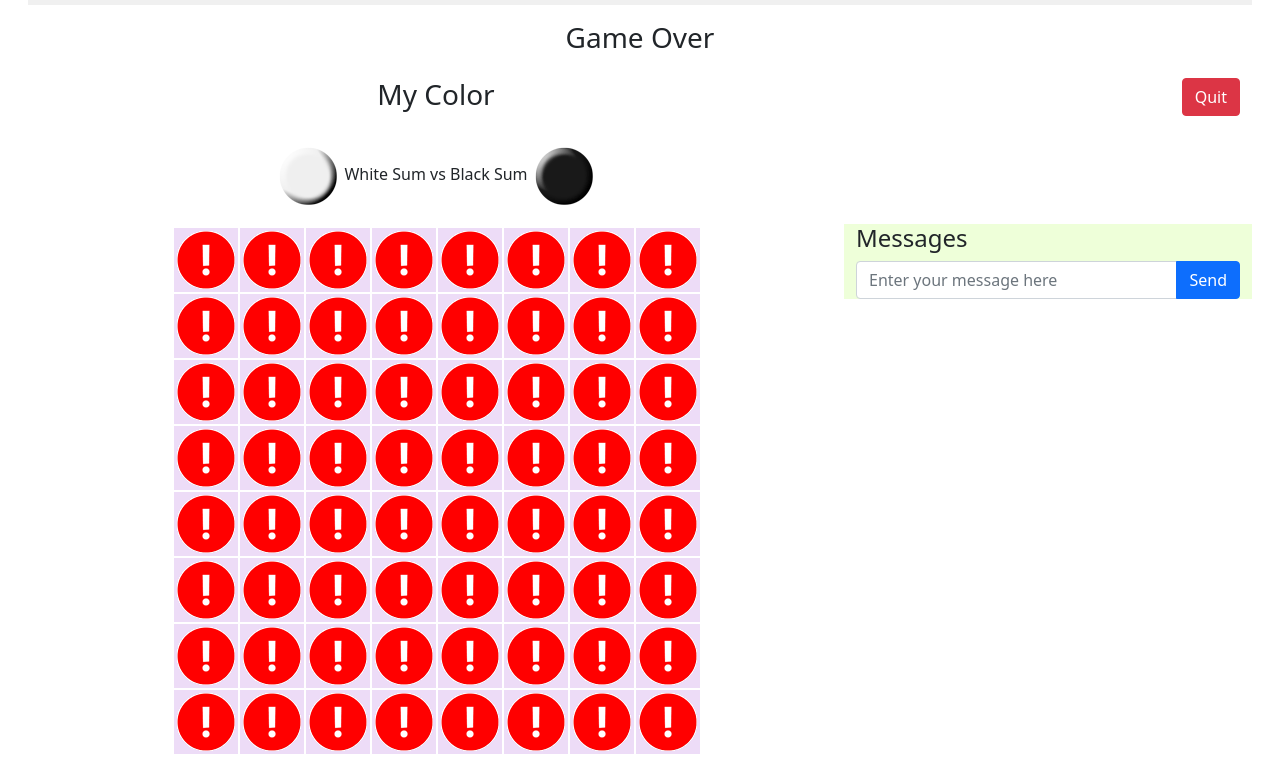
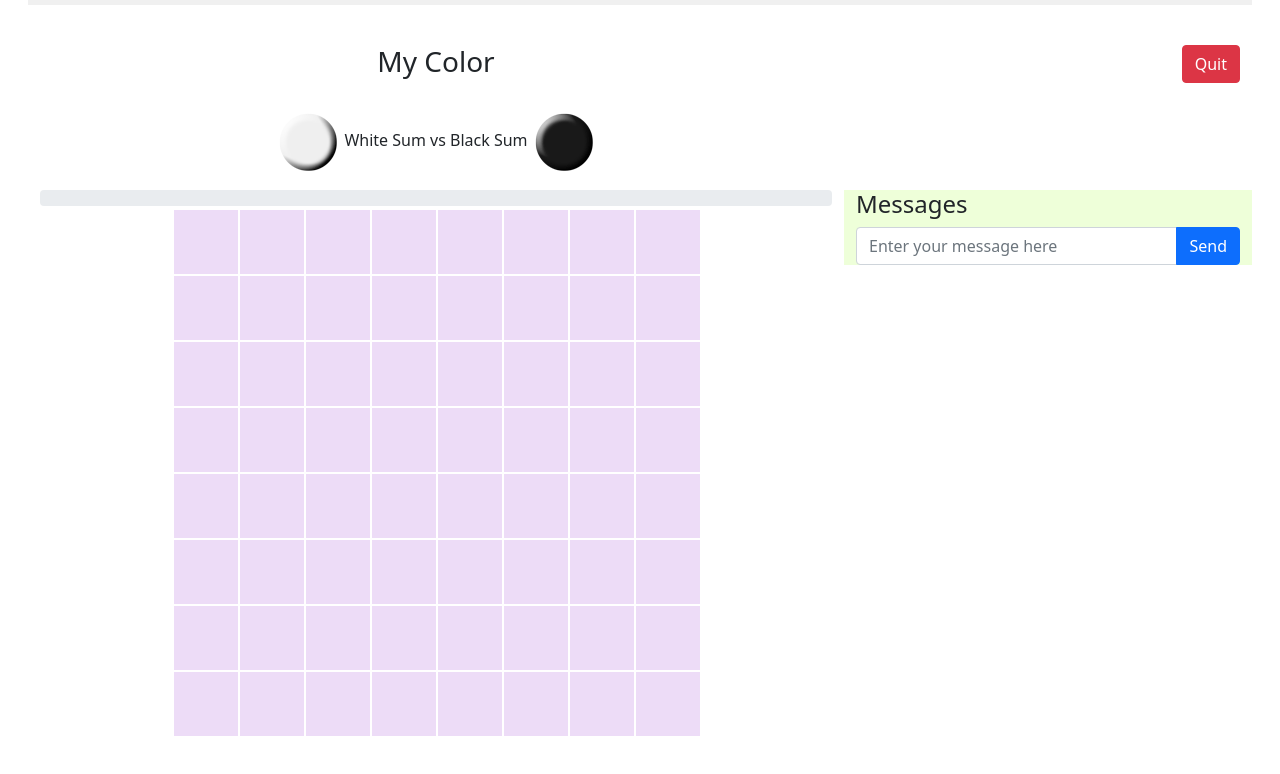
Before and after one commit to jean-hahn/reversi-jhahn, a website: page public/game.html in a window 1280 px wide. Shown: the part 53-827 px from the top of the page. Drawn offline with nearby package versions, Linux system fonts and the light colour scheme; no server answers.

Commit message:
launching final game

```diff
--- a/public/game.html
+++ b/public/game.html
@@ -27,18 +27,18 @@
 
     <div class="row m-3">
       <div class="col text-center">
-        <h3 id="game_over">Game Over</h3>
+        <h3 id="game_over"></h3>
       </div>
     </div>
 
     <div class="row m-3">
       <div class="col-md-8 text-center justify-content-center">
-        <h3 id="my_color">My Color</h3><br/>
-        <img clas="img-fluid" src="assets/images/white.gif" alt="White Score"/>
+        <h3 id="my_color">My Color</h3><br />
+        <img clas="img-fluid" src="assets/images/white.gif" alt="White Score" />
         <span id="whitesum">White Sum</span>
         <span id="vs">vs</span>
         <span id="blacksum">Black Sum</span>
-        <img clas="img-fluid" src="assets/images/black.gif" alt="Black Score"/>
+        <img clas="img-fluid" src="assets/images/black.gif" alt="Black Score" />
       </div>
       <div class="col-md-4 text-end justify-content-end">
         <div id="quit">Quit Button</div>
@@ -50,101 +50,105 @@
       <div class="col">
         <div class="row align-items-start justify-content-center">
           <div class="col-md-8 table-responsive">
+            <div class="progress">
+              <div id="elapsed" class="progress-bar progress-bar-animated progress-bar-striped bg-success" role="progressbar" style="width: 0%" aria-valuenow="0" aria-valuemin="0" aria-valuemax="100"></div>
+            </div>
+
             <table id="game_board" class="mx-auto w-auto">
               <tr>
                 <td>
-                  <td id="0_0"><img class="img-fluid" src="assets/images/error.gif" alt="error"></td>
-                  <td id="0_1"><img class="img-fluid" src="assets/images/error.gif" alt="error"></td>
-                  <td id="0_2"><img class="img-fluid" src="assets/images/error.gif" alt="error"></td>
-                  <td id="0_3"><img class="img-fluid" src="assets/images/error.gif" alt="error"></td>
-                  <td id="0_4"><img class="img-fluid" src="assets/images/error.gif" alt="error"></td>
-                  <td id="0_5"><img class="img-fluid" src="assets/images/error.gif" alt="error"></td>
-                  <td id="0_6"><img class="img-fluid" src="assets/images/error.gif" alt="error"></td>
-                  <td id="0_7"><img class="img-fluid" src="assets/images/error.gif" alt="error"></td>
+                <td id="0_0"><img class="img-fluid" src="assets/images/empty.gif" alt="error"></td>
+                <td id="0_1"><img class="img-fluid" src="assets/images/empty.gif" alt="error"></td>
+                <td id="0_2"><img class="img-fluid" src="assets/images/empty.gif" alt="error"></td>
+                <td id="0_3"><img class="img-fluid" src="assets/images/empty.gif" alt="error"></td>
+                <td id="0_4"><img class="img-fluid" src="assets/images/empty.gif" alt="error"></td>
+                <td id="0_5"><img class="img-fluid" src="assets/images/empty.gif" alt="error"></td>
+                <td id="0_6"><img class="img-fluid" src="assets/images/empty.gif" alt="error"></td>
+                <td id="0_7"><img class="img-fluid" src="assets/images/empty.gif" alt="error"></td>
                 </td>
               </tr>
               <tr>
                 <td>
-                  <td id="1_0"><img class="img-fluid" src="assets/images/error.gif" alt="error"></td>
-                  <td id="1_1"><img class="img-fluid" src="assets/images/error.gif" alt="error"></td>
-                  <td id="1_2"><img class="img-fluid" src="assets/images/error.gif" alt="error"></td>
-                  <td id="1_3"><img class="img-fluid" src="assets/images/error.gif" alt="error"></td>
-                  <td id="1_4"><img class="img-fluid" src="assets/images/error.gif" alt="error"></td>
-                  <td id="1_5"><img class="img-fluid" src="assets/images/error.gif" alt="error"></td>
-                  <td id="1_6"><img class="img-fluid" src="assets/images/error.gif" alt="error"></td>
-                  <td id="1_7"><img class="img-fluid" src="assets/images/error.gif" alt="error"></td>
+                <td id="1_0"><img class="img-fluid" src="assets/images/empty.gif" alt="error"></td>
+                <td id="1_1"><img class="img-fluid" src="assets/images/empty.gif" alt="error"></td>
+                <td id="1_2"><img class="img-fluid" src="assets/images/empty.gif" alt="error"></td>
+                <td id="1_3"><img class="img-fluid" src="assets/images/empty.gif" alt="error"></td>
+                <td id="1_4"><img class="img-fluid" src="assets/images/empty.gif" alt="error"></td>
+                <td id="1_5"><img class="img-fluid" src="assets/images/empty.gif" alt="error"></td>
+                <td id="1_6"><img class="img-fluid" src="assets/images/empty.gif" alt="error"></td>
+                <td id="1_7"><img class="img-fluid" src="assets/images/empty.gif" alt="error"></td>
                 </td>
               </tr>
               <tr>
                 <td>
-                  <td id="2_0"><img class="img-fluid" src="assets/images/error.gif" alt="error"></td>
-                  <td id="2_1"><img class="img-fluid" src="assets/images/error.gif" alt="error"></td>
-                  <td id="2_2"><img class="img-fluid" src="assets/images/error.gif" alt="error"></td>
-                  <td id="2_3"><img class="img-fluid" src="assets/images/error.gif" alt="error"></td>
-                  <td id="2_4"><img class="img-fluid" src="assets/images/error.gif" alt="error"></td>
-                  <td id="2_5"><img class="img-fluid" src="assets/images/error.gif" alt="error"></td>
-                  <td id="2_6"><img class="img-fluid" src="assets/images/error.gif" alt="error"></td>
-                  <td id="2_7"><img class="img-fluid" src="assets/images/error.gif" alt="error"></td>
+                <td id="2_0"><img class="img-fluid" src="assets/images/empty.gif" alt="error"></td>
+                <td id="2_1"><img class="img-fluid" src="assets/images/empty.gif" alt="error"></td>
+                <td id="2_2"><img class="img-fluid" src="assets/images/empty.gif" alt="error"></td>
+                <td id="2_3"><img class="img-fluid" src="assets/images/empty.gif" alt="error"></td>
+                <td id="2_4"><img class="img-fluid" src="assets/images/empty.gif" alt="error"></td>
+                <td id="2_5"><img class="img-fluid" src="assets/images/empty.gif" alt="error"></td>
+                <td id="2_6"><img class="img-fluid" src="assets/images/empty.gif" alt="error"></td>
+                <td id="2_7"><img class="img-fluid" src="assets/images/empty.gif" alt="error"></td>
                 </td>
               </tr>
               <tr>
                 <td>
-                  <td id="3_0"><img class="img-fluid" src="assets/images/error.gif" alt="error"></td>
-                  <td id="3_1"><img class="img-fluid" src="assets/images/error.gif" alt="error"></td>
-                  <td id="3_2"><img class="img-fluid" src="assets/images/error.gif" alt="error"></td>
-                  <td id="3_3"><img class="img-fluid" src="assets/images/error.gif" alt="error"></td>
-                  <td id="3_4"><img class="img-fluid" src="assets/images/error.gif" alt="error"></td>
-                  <td id="3_5"><img class="img-fluid" src="assets/images/error.gif" alt="error"></td>
-                  <td id="3_6"><img class="img-fluid" src="assets/images/error.gif" alt="error"></td>
-                  <td id="3_7"><img class="img-fluid" src="assets/images/error.gif" alt="error"></td>
+                <td id="3_0"><img class="img-fluid" src="assets/images/empty.gif" alt="error"></td>
+                <td id="3_1"><img class="img-fluid" src="assets/images/empty.gif" alt="error"></td>
+                <td id="3_2"><img class="img-fluid" src="assets/images/empty.gif" alt="error"></td>
+                <td id="3_3"><img class="img-fluid" src="assets/images/empty.gif" alt="error"></td>
+                <td id="3_4"><img class="img-fluid" src="assets/images/empty.gif" alt="error"></td>
+                <td id="3_5"><img class="img-fluid" src="assets/images/empty.gif" alt="error"></td>
+                <td id="3_6"><img class="img-fluid" src="assets/images/empty.gif" alt="error"></td>
+                <td id="3_7"><img class="img-fluid" src="assets/images/empty.gif" alt="error"></td>
                 </td>
               </tr>
               <tr>
                 <td>
-                  <td id="4_0"><img class="img-fluid" src="assets/images/error.gif" alt="error"></td>
-                  <td id="4_1"><img class="img-fluid" src="assets/images/error.gif" alt="error"></td>
-                  <td id="4_2"><img class="img-fluid" src="assets/images/error.gif" alt="error"></td>
-                  <td id="4_3"><img class="img-fluid" src="assets/images/error.gif" alt="error"></td>
-                  <td id="4_4"><img class="img-fluid" src="assets/images/error.gif" alt="error"></td>
-                  <td id="4_5"><img class="img-fluid" src="assets/images/error.gif" alt="error"></td>
-                  <td id="4_6"><img class="img-fluid" src="assets/images/error.gif" alt="error"></td>
-                  <td id="4_7"><img class="img-fluid" src="assets/images/error.gif" alt="error"></td>
+                <td id="4_0"><img class="img-fluid" src="assets/images/empty.gif" alt="error"></td>
+                <td id="4_1"><img class="img-fluid" src="assets/images/empty.gif" alt="error"></td>
+                <td id="4_2"><img class="img-fluid" src="assets/images/empty.gif" alt="error"></td>
+                <td id="4_3"><img class="img-fluid" src="assets/images/empty.gif" alt="error"></td>
+                <td id="4_4"><img class="img-fluid" src="assets/images/empty.gif" alt="error"></td>
+                <td id="4_5"><img class="img-fluid" src="assets/images/empty.gif" alt="error"></td>
+                <td id="4_6"><img class="img-fluid" src="assets/images/empty.gif" alt="error"></td>
+                <td id="4_7"><img class="img-fluid" src="assets/images/empty.gif" alt="error"></td>
                 </td>
               </tr>
               <tr>
                 <td>
-                  <td id="5_0"><img class="img-fluid" src="assets/images/error.gif" alt="error"></td>
-                  <td id="5_1"><img class="img-fluid" src="assets/images/error.gif" alt="error"></td>
-                  <td id="5_2"><img class="img-fluid" src="assets/images/error.gif" alt="error"></td>
-                  <td id="5_3"><img class="img-fluid" src="assets/images/error.gif" alt="error"></td>
-                  <td id="5_4"><img class="img-fluid" src="assets/images/error.gif" alt="error"></td>
-                  <td id="5_5"><img class="img-fluid" src="assets/images/error.gif" alt="error"></td>
-                  <td id="5_6"><img class="img-fluid" src="assets/images/error.gif" alt="error"></td>
-                  <td id="5_7"><img class="img-fluid" src="assets/images/error.gif" alt="error"></td>
+                <td id="5_0"><img class="img-fluid" src="assets/images/empty.gif" alt="error"></td>
+                <td id="5_1"><img class="img-fluid" src="assets/images/empty.gif" alt="error"></td>
+                <td id="5_2"><img class="img-fluid" src="assets/images/empty.gif" alt="error"></td>
+                <td id="5_3"><img class="img-fluid" src="assets/images/empty.gif" alt="error"></td>
+                <td id="5_4"><img class="img-fluid" src="assets/images/empty.gif" alt="error"></td>
+                <td id="5_5"><img class="img-fluid" src="assets/images/empty.gif" alt="error"></td>
+                <td id="5_6"><img class="img-fluid" src="assets/images/empty.gif" alt="error"></td>
+                <td id="5_7"><img class="img-fluid" src="assets/images/empty.gif" alt="error"></td>
                 </td>
               </tr>
               <tr>
                 <td>
-                  <td id="6_0"><img class="img-fluid" src="assets/images/error.gif" alt="error"></td>
-                  <td id="6_1"><img class="img-fluid" src="assets/images/error.gif" alt="error"></td>
-                  <td id="6_2"><img class="img-fluid" src="assets/images/error.gif" alt="error"></td>
-                  <td id="6_3"><img class="img-fluid" src="assets/images/error.gif" alt="error"></td>
-                  <td id="6_4"><img class="img-fluid" src="assets/images/error.gif" alt="error"></td>
-                  <td id="6_5"><img class="img-fluid" src="assets/images/error.gif" alt="error"></td>
-                  <td id="6_6"><img class="img-fluid" src="assets/images/error.gif" alt="error"></td>
-                  <td id="6_7"><img class="img-fluid" src="assets/images/error.gif" alt="error"></td>
+                <td id="6_0"><img class="img-fluid" src="assets/images/empty.gif" alt="error"></td>
+                <td id="6_1"><img class="img-fluid" src="assets/images/empty.gif" alt="error"></td>
+                <td id="6_2"><img class="img-fluid" src="assets/images/empty.gif" alt="error"></td>
+                <td id="6_3"><img class="img-fluid" src="assets/images/empty.gif" alt="error"></td>
+                <td id="6_4"><img class="img-fluid" src="assets/images/empty.gif" alt="error"></td>
+                <td id="6_5"><img class="img-fluid" src="assets/images/empty.gif" alt="error"></td>
+                <td id="6_6"><img class="img-fluid" src="assets/images/empty.gif" alt="error"></td>
+                <td id="6_7"><img class="img-fluid" src="assets/images/empty.gif" alt="error"></td>
                 </td>
               </tr>
               <tr>
                 <td>
-                  <td id="7_0"><img class="img-fluid" src="assets/images/error.gif" alt="error"></td>
-                  <td id="7_1"><img class="img-fluid" src="assets/images/error.gif" alt="error"></td>
-                  <td id="7_2"><img class="img-fluid" src="assets/images/error.gif" alt="error"></td>
-                  <td id="7_3"><img class="img-fluid" src="assets/images/error.gif" alt="error"></td>
-                  <td id="7_4"><img class="img-fluid" src="assets/images/error.gif" alt="error"></td>
-                  <td id="7_5"><img class="img-fluid" src="assets/images/error.gif" alt="error"></td>
-                  <td id="7_6"><img class="img-fluid" src="assets/images/error.gif" alt="error"></td>
-                  <td id="7_7"><img class="img-fluid" src="assets/images/error.gif" alt="error"></td>
+                <td id="7_0"><img class="img-fluid" src="assets/images/empty.gif" alt="error"></td>
+                <td id="7_1"><img class="img-fluid" src="assets/images/empty.gif" alt="error"></td>
+                <td id="7_2"><img class="img-fluid" src="assets/images/empty.gif" alt="error"></td>
+                <td id="7_3"><img class="img-fluid" src="assets/images/empty.gif" alt="error"></td>
+                <td id="7_4"><img class="img-fluid" src="assets/images/empty.gif" alt="error"></td>
+                <td id="7_5"><img class="img-fluid" src="assets/images/empty.gif" alt="error"></td>
+                <td id="7_6"><img class="img-fluid" src="assets/images/empty.gif" alt="error"></td>
+                <td id="7_7"><img class="img-fluid" src="assets/images/empty.gif" alt="error"></td>
                 </td>
               </tr>
             </table>
```
Also changed, not shown: public/assets/js/main.js (+78 -16 lines), server.js (+211 -6 lines).
